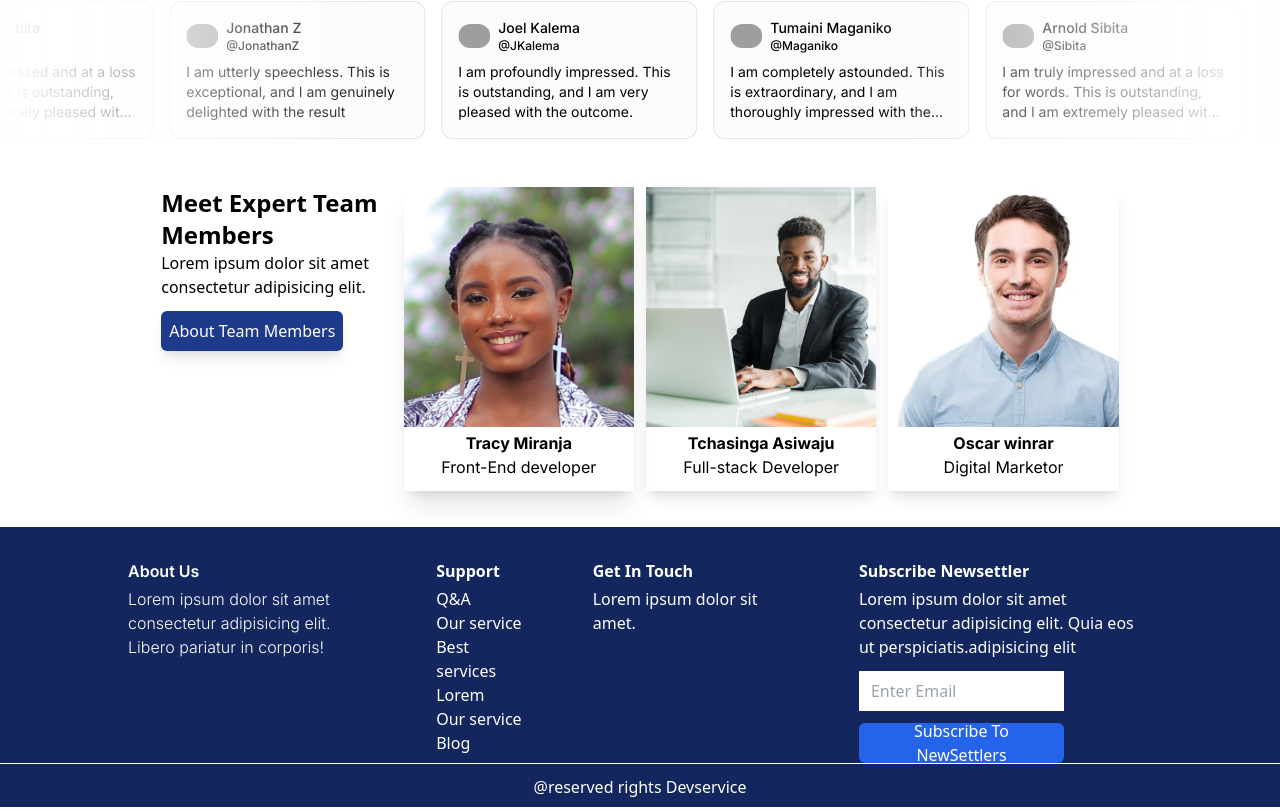
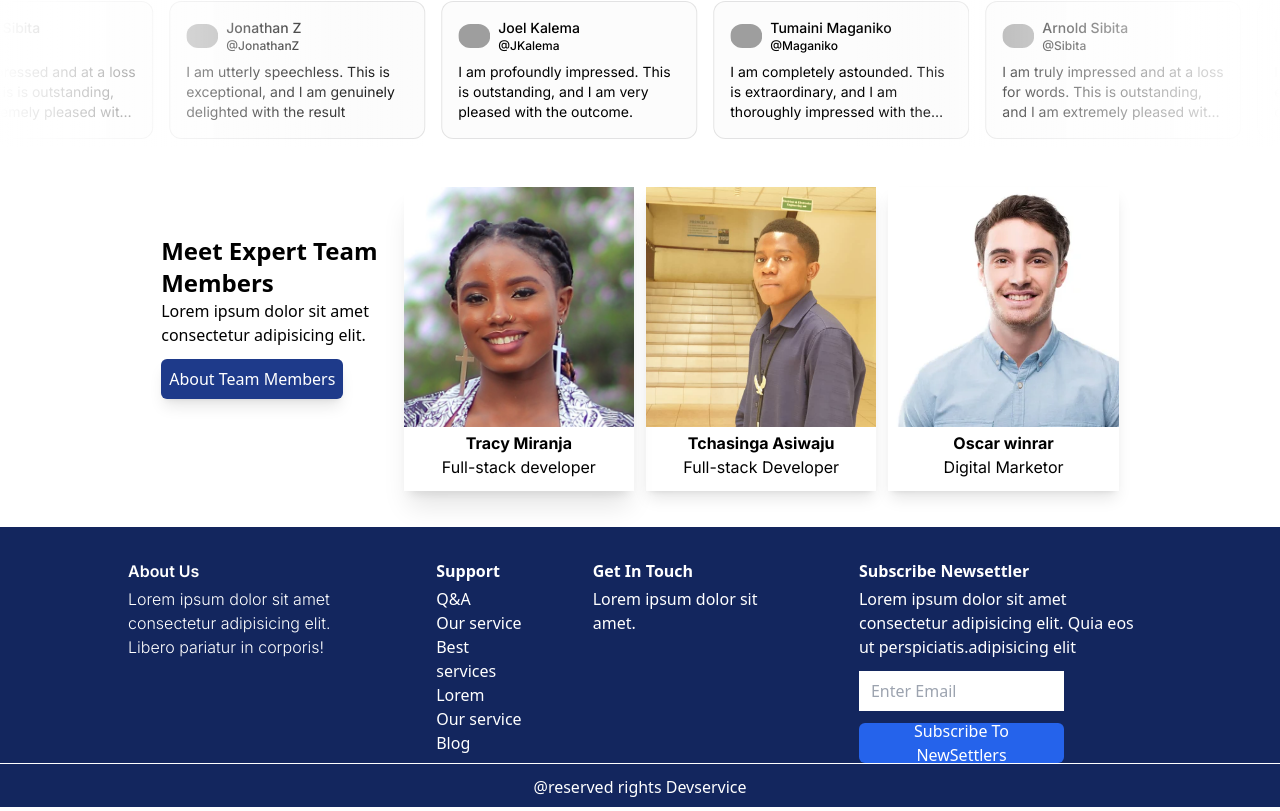
Before and after one commit to tchasinga/devservice, a Next.js app: page / in a window 1280 px wide. Shown: the part 2562-3373 px from the top of the page. Built offline with nearby package versions, Linux system fonts and the light colour scheme; grey boxes are pictures that could not be loaded.

Commit message:
Modified team member section

```diff
--- a/src/app/Components/Team.jsx
+++ b/src/app/Components/Team.jsx
@@ -3,7 +3,7 @@ import React from "react";
 function Team() {
   return (
     <div className="w-full h-[40vh] flex flex-row gap-3 justify-center">
-      <div className="w-[18%] h-[30vh]">
+      <div className="w-[18%] h-[30vh] pt-12">
         <h1 className="font-poppins font-sans font-bold text-2xl">
           Meet Expert Team Members
         </h1>
@@ -18,7 +18,7 @@ function Team() {
         <div className=" Member1 w-full h-[30vh]"></div>
         <div className=" mb-0 flex justify-center text-center items-center flex-col mt-1">
           <h4 className="font-bold">Tracy Miranja</h4>
-          <p>Front-End developer</p>
+          <p>Full-stack developer</p>
         </div>
       </div>
       <div className="w-[18%] h-[38vh] shadow-lg">
--- a/src/app/globals.css
+++ b/src/app/globals.css
@@ -45,7 +45,7 @@ html {
 }
 
 .Member2 {
-  background-image: url("./Components/Images/member2.jpg");
+  background-image: url("./Components/Images/member4.jpeg");
   background-repeat: no-repeat;
   background-size: cover;
   background-position: center;
```
Also changed, not shown: src/app/Components/Images/member4.jpeg (added).
